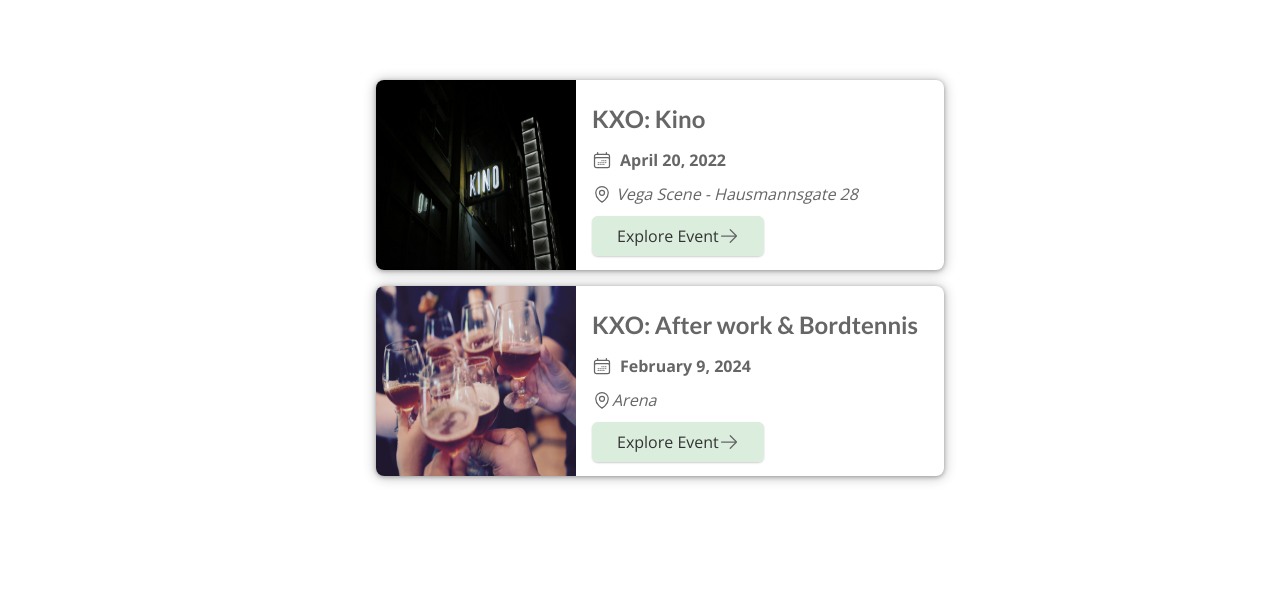
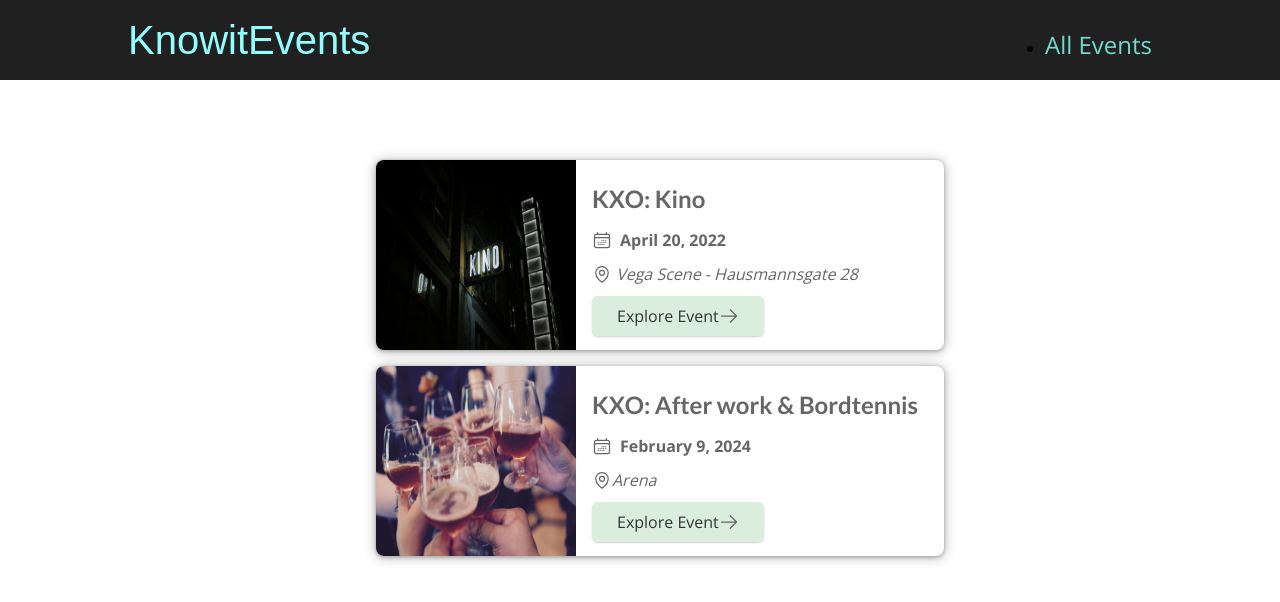
Before and after one commit to Paria-Heidari/knowit-events, a Next.js app: page / in a window 1280 px wide. Shown: the top 602 px of the page. Built offline with nearby package versions, Linux system fonts and the light colour scheme.

Commit message:
Implement header & layout

```diff
--- /dev/null
+++ b/components/header/header.module.css
@@ -0,0 +1,41 @@
+.header {
+  width: 100%;
+  display: flex;
+  justify-content: space-between;
+  align-items: baseline;
+  padding: 1rem 10%;
+  height: 5rem;
+  background-color: #202020;
+}
+
+.logo {
+  font-size: 1.5rem;
+  color: white;
+  font-family: 'Fira', sans-serif;
+  height: 100%;
+  display: flex;
+  justify-content: center;
+  align-items: center;
+  color: #94fdfd;
+}
+
+.logo a {
+  text-decoration: none;
+  color: #94fdfd;
+}
+
+.navigation a {
+  text-decoration: none;
+  color: #74dacc;
+  font-size: 1rem;
+}
+
+@media (min-width: 768px) {
+  .logo {
+    font-size: 2.5rem;
+  }
+
+  .navigation a {
+    font-size: 1.5rem;
+  }
+}
--- /dev/null
+++ b/components/header/header.tsx
@@ -0,0 +1,19 @@
+import Link from 'next/link';
+import styles from '../header/header.module.css';
+
+export const Header = () => {
+  return (
+    <header className={styles.header}>
+      <div className={styles.logo}>
+        <Link href='/'> KnowitEvents</Link>
+      </div>
+      <nav className={styles.navigation}>
+        <ul>
+          <li>
+            <Link href='/events'>All Events</Link>
+          </li>
+        </ul>
+      </nav>
+    </header>
+  );
+};
--- /dev/null
+++ b/components/layout/layout.tsx
@@ -0,0 +1,13 @@
+import {Header} from '../header/header'
+
+
+export const Layout = (props:any ) =>{
+  return(
+    <>
+    <Header/>
+    <main>
+      {props.children}
+    </main>
+    </>
+  )
+}
--- a/pages/_app.tsx
+++ b/pages/_app.tsx
@@ -1,6 +1,9 @@
+import { Layout } from '@/components/layout/layout'
 import '@/styles/globals.css'
 import type { AppProps } from 'next/app'
 
 export default function App({ Component, pageProps }: AppProps) {
-  return <Component {...pageProps} />
+  return<Layout>
+    <Component {...pageProps} />
+  </Layout>
 }
--- a/styles/globals.css
+++ b/styles/globals.css
@@ -2,6 +2,7 @@
 
 * {
   box-sizing: border-box;
+  margin: 0;
 }
 
 body {
```
